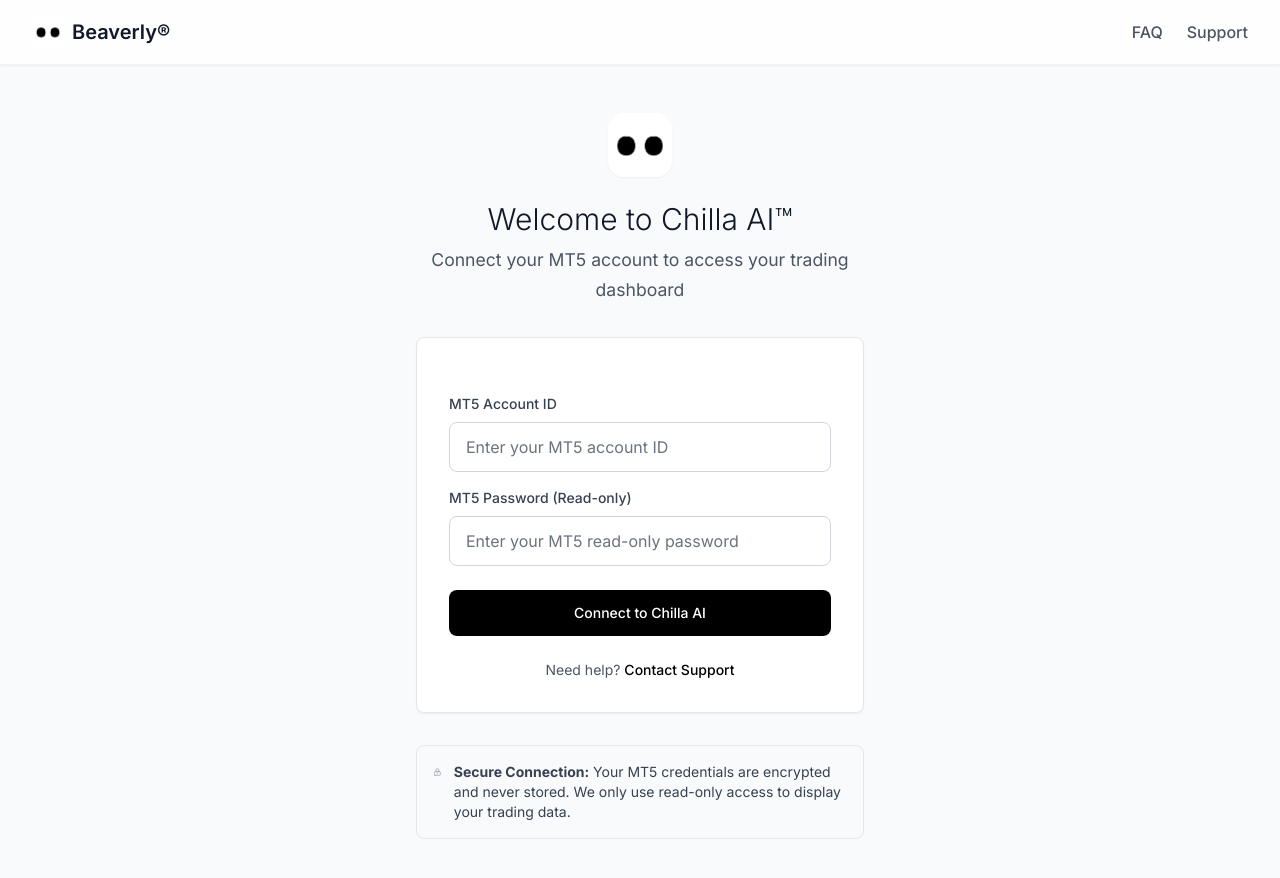
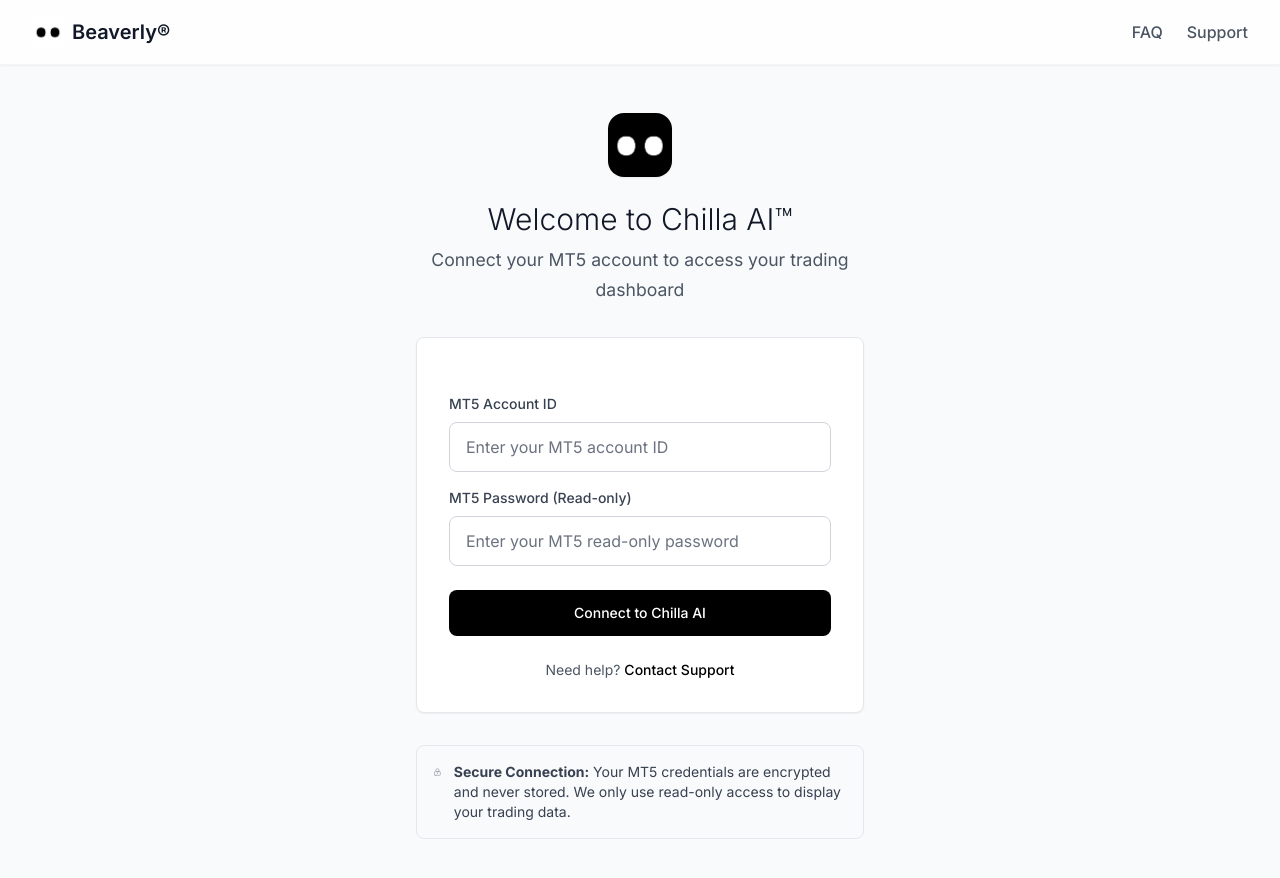
Before and after one commit to BeaverlyGithub/Beaverlywebapp, a website: page index.html in a window 1280 px wide. Drawn offline with nearby package versions, Linux system fonts and the light colour scheme.

Commit message:
Update index.html

```diff
--- a/index.html
+++ b/index.html
@@ -43,7 +43,7 @@
             <div class="text-center">
                 <div class="flex justify-center mb-6">
                     <div class="w-16 h-16 rounded-2xl overflow-hidden shadow-sm flex items-center justify-center bg-white">
-                       <img src="attached_assets/beaverly_logoi.png" alt="Beaverly Logo" class="w-full h-full object-cover">
+                       <img src="attached_assets/beaverly_lodo.png" alt="Beaverly Logo" class="w-full h-full object-cover">
                 </div>
                 </div>
                 <h2 class="text-3xl font-light text-gray-900">Welcome to Chilla AI™</h2>
```
